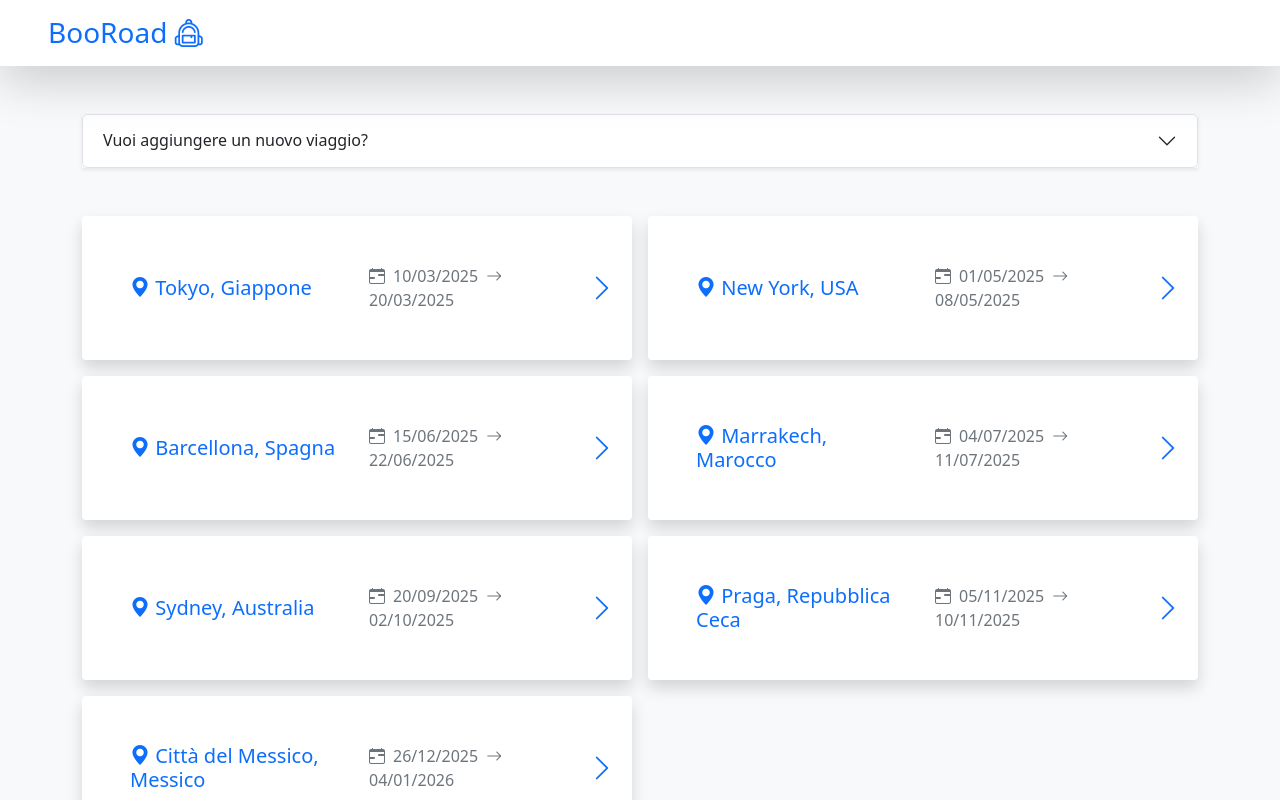
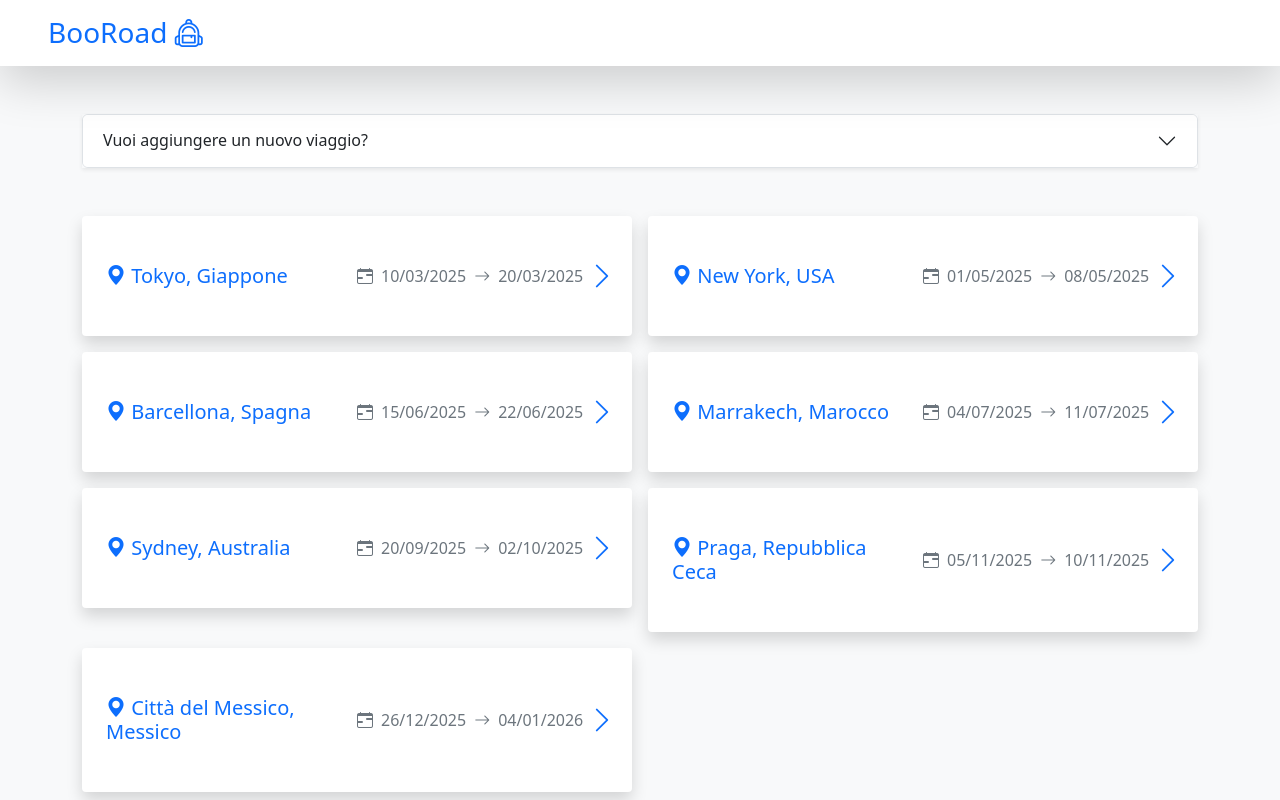
Before and after one commit to gabriele-fontana/booroad, a React (Vite) app: page / in a window 1280 px wide. Shown: the top 800 px of the page. Built offline with nearby package versions, Linux system fonts and the light colour scheme.

Commit message:
fix class container breakpoint

```diff
--- a/index.html
+++ b/index.html
@@ -1,13 +1,16 @@
 <!doctype html>
 <html lang="en">
+
 <head>
   <meta charset="UTF-8" />
   <link rel="icon" type="image/svg+xml" href="/favicon.svg" />
   <meta name="viewport" content="width=device-width, initial-scale=1.0" />
-    <title>booroad</title>
+  <title>BooRoad</title>
 </head>
+
 <body>
   <div id="root"></div>
   <script type="module" src="/src/main.jsx"></script>
 </body>
+
 </html>
--- a/src/components/TravelCard.jsx
+++ b/src/components/TravelCard.jsx
@@ -3,7 +3,7 @@ import { Link } from "react-router"
 export default function TravelCard({ journey }) {
     return (
         <Link to={`/travel/${journey.id}`} className="text-decoration-none cursor-pointer">
-            <div className="bg-white shadow rounded-1 ps-3 ps-md-5 pe-5 py-3 py-md-5 position-relative">
+            <div className="bg-white shadow rounded-1 ps-3 ps-md-4 pe-5 py-3 py-md-5 position-relative">
                 <div className="row align-items-center">
                     <div className="col-md-6">
                         <h2 className="h5 mb-0"><i className="bi bi-geo-alt-fill"></i> {journey.destination}</h2>
--- a/src/pages/DetailPage.jsx
+++ b/src/pages/DetailPage.jsx
@@ -16,7 +16,7 @@ export default function DetailPage({ customers, setCustomers, journeys, setJourn
     const currentJourney = journeys?.find(journey => journey.id === viaggioId)
 
     return (
-        <div className="container py-5">
+        <div className="container-xl py-5">
             <div className="row">
                 <div>
                     <h1 className=" text-center">{currentJourney?.destination}</h1>
--- a/src/pages/HomePage.jsx
+++ b/src/pages/HomePage.jsx
@@ -3,9 +3,9 @@ import TravelCard from "../components/TravelCard"
 import TravelForm from "../components/TravelForm"
 
 
-export default function HomePage( {journeys, setJourneys} ) {
+export default function HomePage({ journeys, setJourneys }) {
     return (
-        <div className="container py-5">
+        <div className="container-xl py-5">
             <TravelForm journeys={journeys} setJourneys={setJourneys} />
             <div className="row row-col-1 row-cols-xl-2 g-3">
                 {
```
Lines whose indentation alone changed are shown as unchanged.
